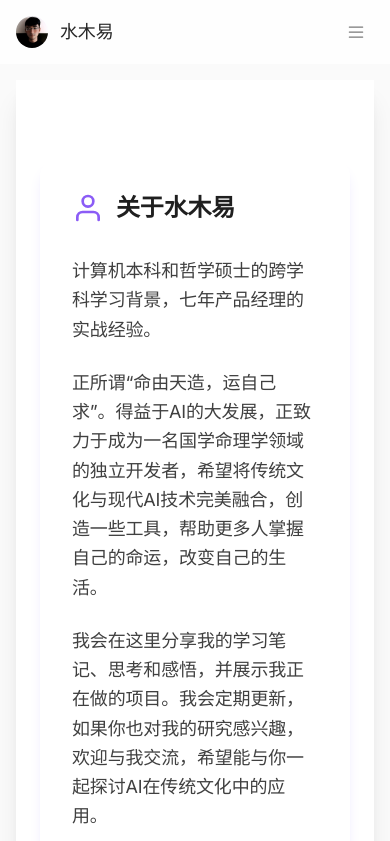
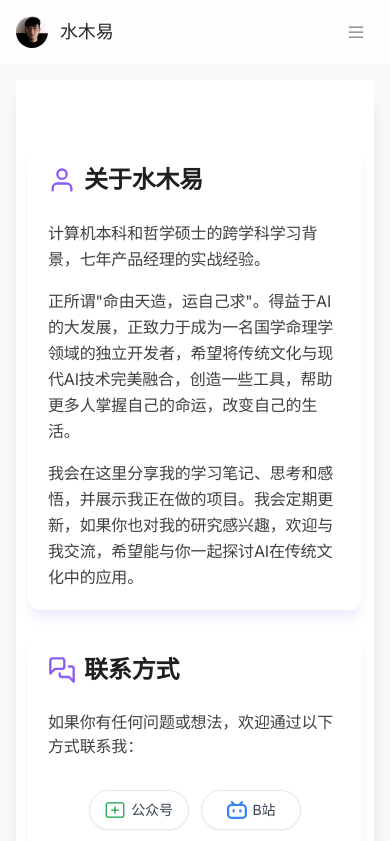
Before and after one commit to shuimuyicom/shuimuyicom, a Next.js app: page /about in a window 390 px wide. Shown: the top 841 px of the page. Built offline with nearby package versions, Linux system fonts and the light colour scheme.

Commit message:
style: 优化关于页面在移动端的显示效果

```diff
--- a/src/app/about/page.tsx
+++ b/src/app/about/page.tsx
@@ -41,12 +41,12 @@
   return (
     <main className="min-h-screen bg-gray-50 dark:bg-sumi-950">
       <div className="max-w-6xl mx-auto bg-card-50 dark:bg-ink-900 min-h-screen shadow-xl">
-        <div className="relative px-6 py-20 md:py-32">
+        <div className="relative px-3 sm:px-6 py-16 sm:py-20 md:py-32">
 
           <div className="max-w-3xl mx-auto">
-            <div className="bg-white dark:bg-ink-800 rounded-2xl shadow-lg shadow-violet-100 dark:shadow-none p-8 md:p-10 mb-12">
-              <h2 className="text-2xl md:text-3xl font-bold mb-8 text-ink-800 dark:text-bg-100 flex items-center">
-                <span className="inline-block w-8 h-8 mr-3 text-violet-500">
+            <div className="bg-white dark:bg-ink-800 rounded-xl sm:rounded-2xl shadow-lg shadow-violet-100 dark:shadow-none p-5 sm:p-8 md:p-10 mb-6 sm:mb-12">
+              <h2 className="text-2xl md:text-3xl font-bold mb-6 sm:mb-8 text-ink-800 dark:text-bg-100 flex items-center">
+                <span className="inline-block w-7 sm:w-8 h-7 sm:h-8 mr-2 sm:mr-3 text-violet-500">
                   <svg viewBox="0 0 24 24" fill="none" stroke="currentColor" strokeWidth="2" strokeLinecap="round" strokeLinejoin="round">
                     <path d="M20 21v-2a4 4 0 0 0-4-4H8a4 4 0 0 0-4 4v2"></path>
                     <circle cx="12" cy="7" r="4"></circle>
@@ -55,13 +55,13 @@
                 关于水木易
               </h2>
 
-              <div className="space-y-6 text-ink-600 dark:text-ink-300 text-lg">
+              <div className="space-y-4 sm:space-y-6 text-ink-600 dark:text-ink-300 text-base sm:text-lg">
                 <p className="leading-relaxed">
                   计算机本科和哲学硕士的跨学科学习背景，七年产品经理的实战经验。
                 </p>
 
                 <p className="leading-relaxed">
-                  正所谓“命由天造，运自己求”。得益于AI的大发展，正致力于成为一名国学命理学领域的独立开发者，希望将传统文化与现代AI技术完美融合，创造一些工具，帮助更多人掌握自己的命运，改变自己的生活。
+                  正所谓"命由天造，运自己求"。得益于AI的大发展，正致力于成为一名国学命理学领域的独立开发者，希望将传统文化与现代AI技术完美融合，创造一些工具，帮助更多人掌握自己的命运，改变自己的生活。
                 </p>
 
                 <p className="leading-relaxed">
@@ -70,9 +70,9 @@
               </div>
             </div>
 
-            <div className="bg-white dark:bg-ink-800 rounded-2xl shadow-lg shadow-violet-100 dark:shadow-none p-8 md:p-10">
-              <h2 className="text-2xl md:text-3xl font-bold mb-8 text-ink-800 dark:text-bg-100 flex items-center">
-                <span className="inline-block w-8 h-8 mr-3 text-violet-500">
+            <div className="bg-white dark:bg-ink-800 rounded-xl sm:rounded-2xl shadow-lg shadow-violet-100 dark:shadow-none p-5 sm:p-8 md:p-10">
+              <h2 className="text-2xl md:text-3xl font-bold mb-6 sm:mb-8 text-ink-800 dark:text-bg-100 flex items-center">
+                <span className="inline-block w-7 sm:w-8 h-7 sm:h-8 mr-2 sm:mr-3 text-violet-500">
                   <svg viewBox="0 0 24 24" fill="none" stroke="currentColor" strokeWidth="2" strokeLinecap="round" strokeLinejoin="round">
                     <path d="M14 9a2 2 0 0 1-2 2H6l-4 4V4c0-1.1.9-2 2-2h8a2 2 0 0 1 2 2v5Z"></path>
                     <path d="M18 9h2a2 2 0 0 1 2 2v11l-4-4h-6a2 2 0 0 1-2-2v-1"></path>
@@ -81,7 +81,7 @@
                 联系方式
               </h2>
 
-              <p className="mb-8 text-ink-600 dark:text-ink-300 text-lg">
+              <p className="mb-6 sm:mb-8 text-ink-600 dark:text-ink-300 text-base sm:text-lg">
                 如果你有任何问题或想法，欢迎通过以下方式联系我：
               </p>
 
```
